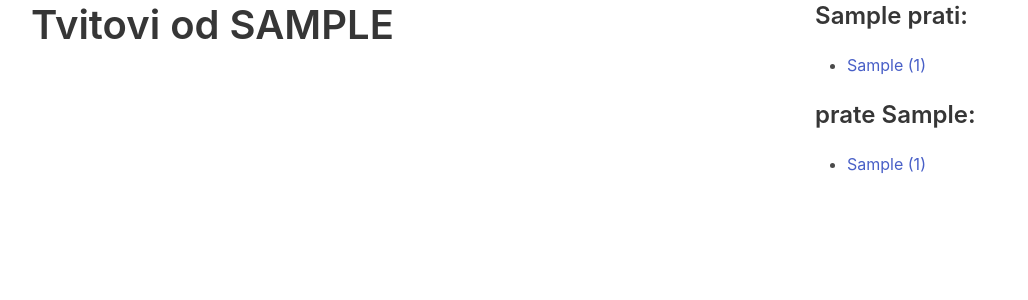
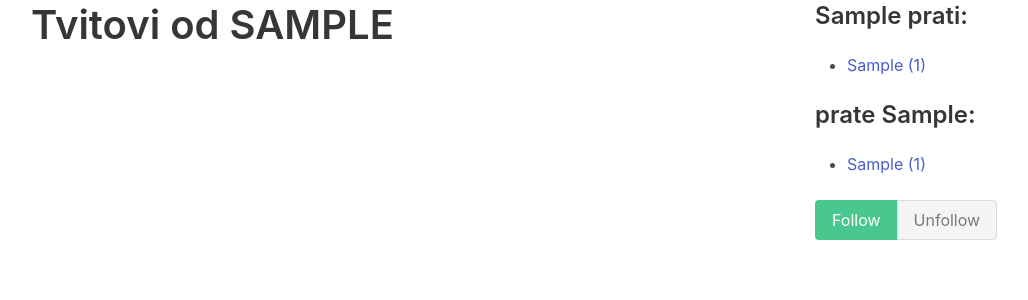
Before and after one commit to proto-forma/WebProject, a Django app: page /tviteras/1 in a window 1280 px wide. Shown: the part 150-450 px from the top of the page, without its empty margins (33-1061 px from the left). Run offline with Django 3.2, Linux system fonts and the light colour scheme; tables that the repository leaves empty hold one stand-in row (Sample ...).

Commit message:
Dodan follow i unfollow.

```diff
--- a/WebProject/main/templates/main/tviteras.html
+++ b/WebProject/main/templates/main/tviteras.html
@@ -46,6 +46,23 @@
         </div>
     </div>
 
+    <form method="post">
+        {% csrf_token %}
+        <div class="buttons has-addons">
+        {% if tviteras in user.tviteras.prati.all %}
+            <button class="button is-success is-static">Follow</button>
+            <button class="button is-danger" name="follow" value="unfollow">
+                Unfollow
+            </button>
+        {% else %}
+            <button class="button is-success" name="follow" value="follow">
+                Follow
+            </button>
+            <button class="button is-danger is-static">Unfollow</button>
+        {% endif %}
+        </div>
+    </form>
+
 </div>
 
 {% endblock content %}
--- a/WebProject/main/views.py
+++ b/WebProject/main/views.py
@@ -10,7 +10,16 @@ def glavna_stranica(request):
 
 def tviteras(request, pk):
     tviteras = Tviteras.objects.get(pk=pk)
-    return render(request, 'main/tviteras.html', {'tviteras': tviteras})
+    if request.method == "POST":
+        trenutni_tviteras = request.user.tviteras
+        data = request.POST
+        action = data.get("follow")
+        if action == "follow":
+            trenutni_tviteras.prati.add(tviteras)
+        elif action == "unfollow":
+            trenutni_tviteras.prati.remove(tviteras)
+        trenutni_tviteras.save()
+    return render(request, "main/tviteras.html", {"tviteras": tviteras})
 
 def register(request):
     if request.method == 'POST':
```
